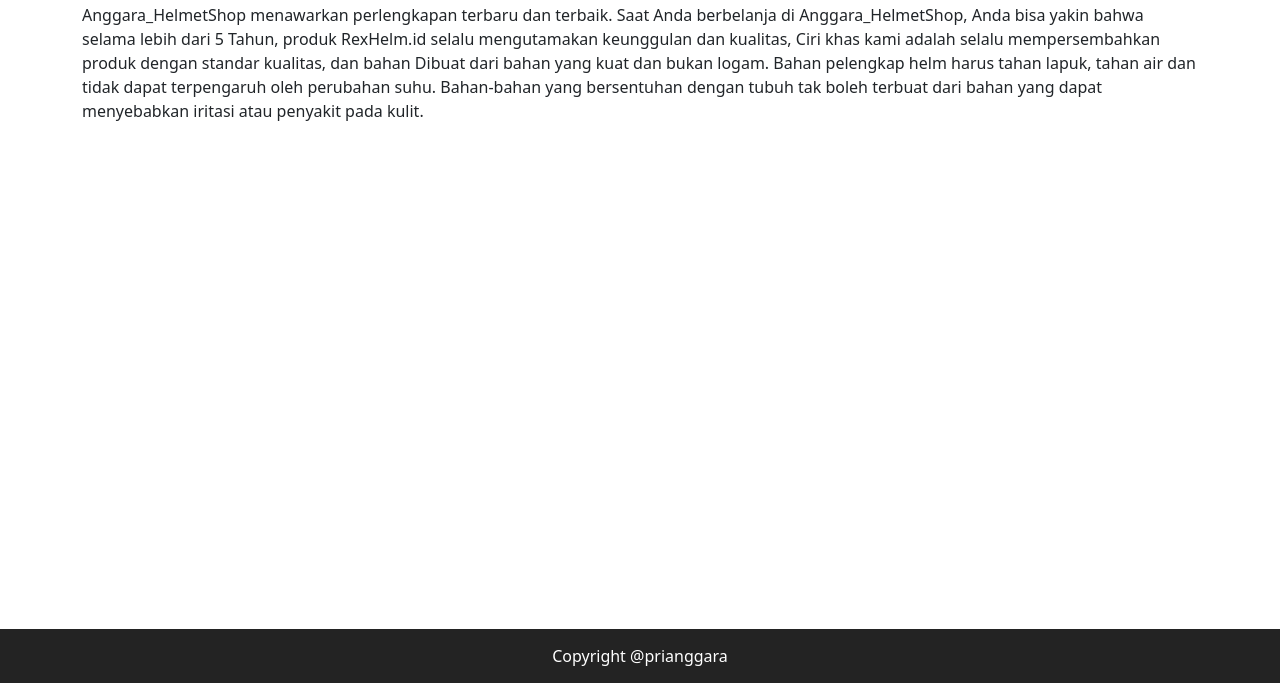
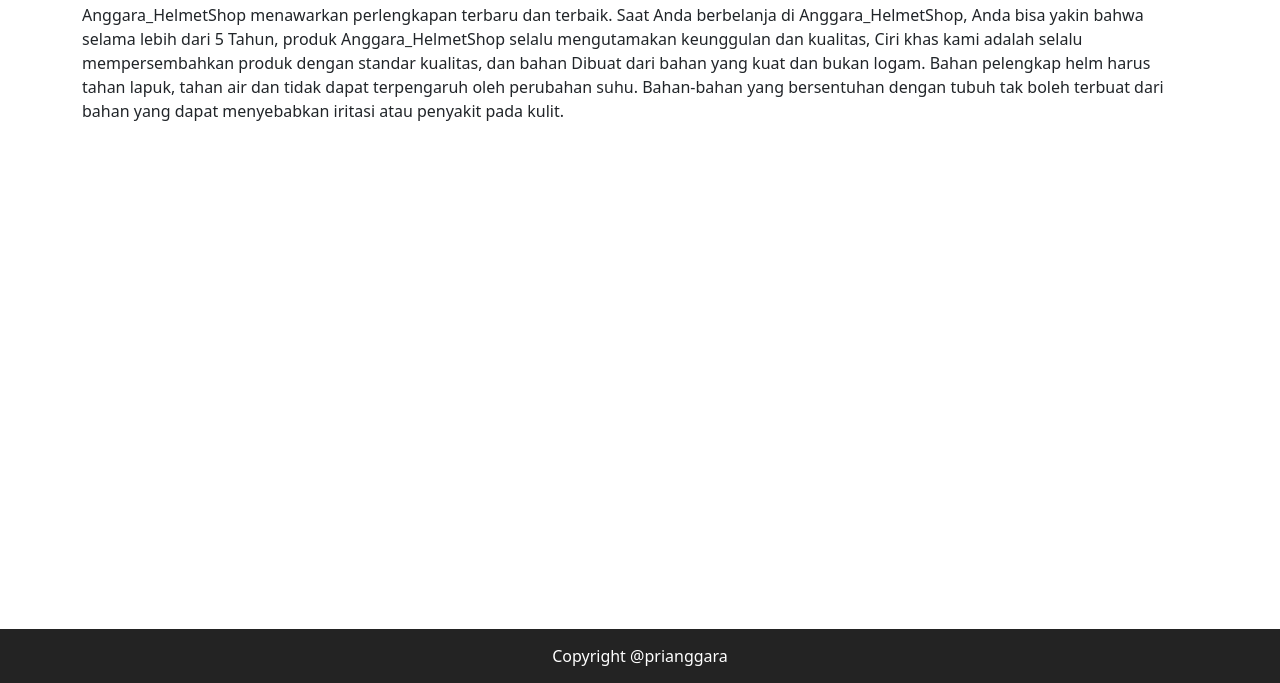
Before and after one commit to Prianggara22/UTS-Anggara, a plain HTML site: page public/menu_about.html in a window 1280 px wide. Shown: the part 117-800 px from the top of the page. Drawn offline with nearby package versions, Linux system fonts and the light colour scheme.

Commit message:
Update menu_about.html

```diff
--- a/public/menu_about.html
+++ b/public/menu_about.html
@@ -77,7 +77,7 @@
      <p>
 
 Anggara_HelmetShop menawarkan perlengkapan terbaru dan terbaik.
-Saat Anda berbelanja di Anggara_HelmetShop, Anda bisa yakin bahwa selama lebih dari 5 Tahun, produk RexHelm.id selalu mengutamakan keunggulan dan kualitas,
+Saat Anda berbelanja di Anggara_HelmetShop, Anda bisa yakin bahwa selama lebih dari 5 Tahun, produk Anggara_HelmetShop selalu mengutamakan keunggulan dan kualitas,
 Ciri khas kami adalah selalu mempersembahkan produk dengan standar kualitas, dan bahan Dibuat dari bahan yang kuat dan bukan logam. Bahan pelengkap helm harus tahan lapuk, tahan air dan tidak dapat terpengaruh oleh perubahan suhu. Bahan-bahan yang bersentuhan dengan tubuh tak boleh terbuat dari bahan yang dapat menyebabkan iritasi atau penyakit pada kulit.
 
       </p>
```
